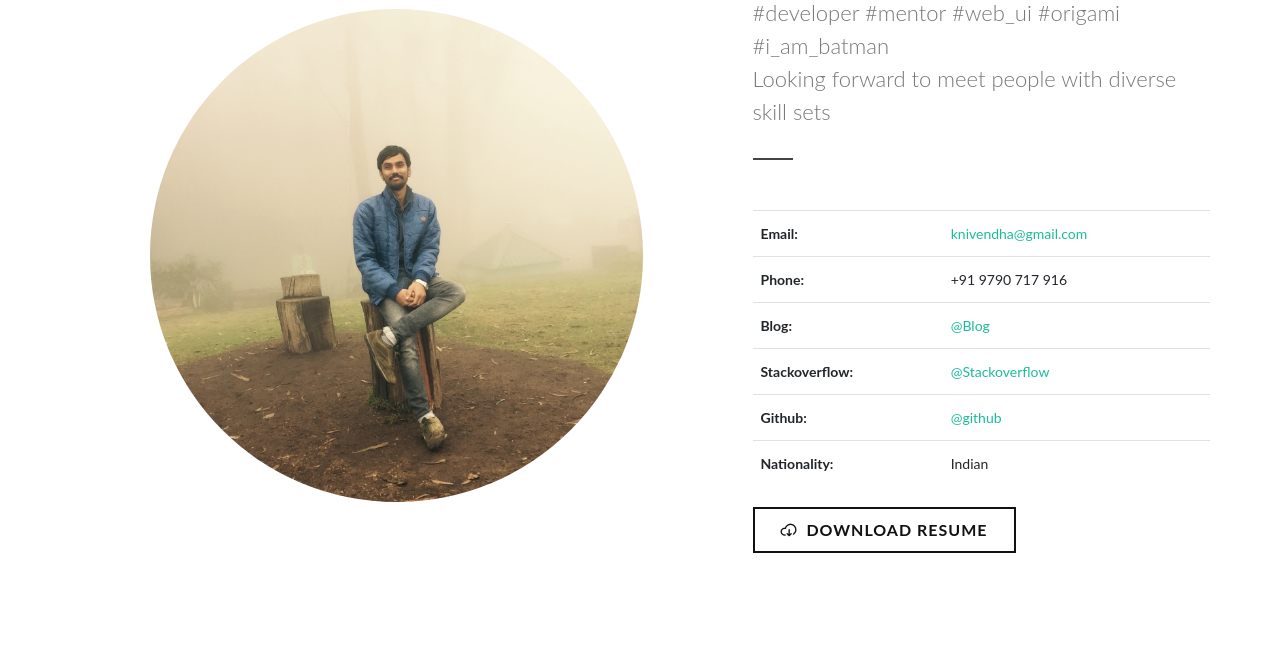
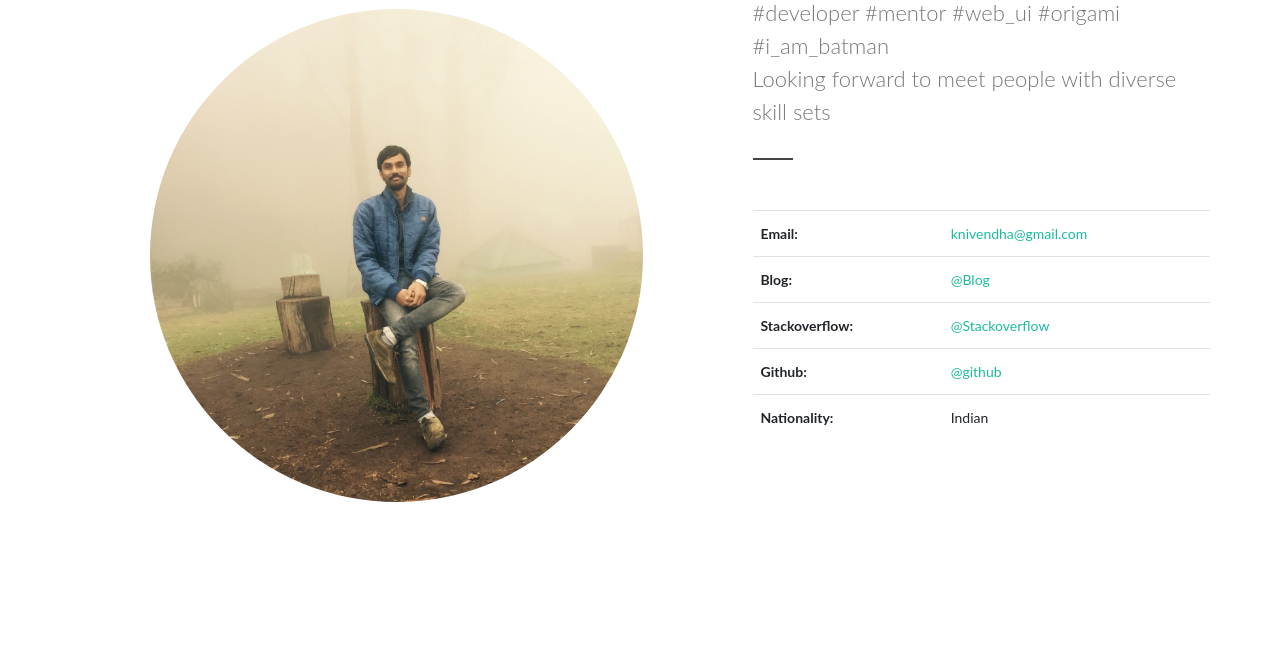
Before and after one commit to nivendha/resume, a plain HTML site: page index.html in a window 1280 px wide. Shown: the part 151-800 px from the top of the page. Drawn offline with Linux system fonts and the light colour scheme.

Commit message:
removed constact

```diff
--- a/index.html
+++ b/index.html
@@ -43,10 +43,6 @@
 											<td><a href="mailto:knivendha@gmail.com ">knivendha@gmail.com</a></td>
 										</tr>
 										<tr>
-											<td><strong>Phone:</strong></td>
-											<td>+91 9790 717 916</td>
-										</tr>
-										<tr>
 											<td><strong>Blog:</strong></td>
 											<td><a target="_blank " href="https://blog.nivendha.me/ ">@Blog</a></td>
 										</tr>
@@ -64,7 +60,7 @@
 										</tr>
 									</tbody>
 								</table>
-								<a href="/Nivendha_Kannan_Resume.pdf " download="Nivendha_Kannan " class="button button-large button-border button-black button-dark noleftmargin "><i class="icon-line-cloud-download "></i> Download Resume</a>
+
 							</div>
 						</div>
 					</div>
```
